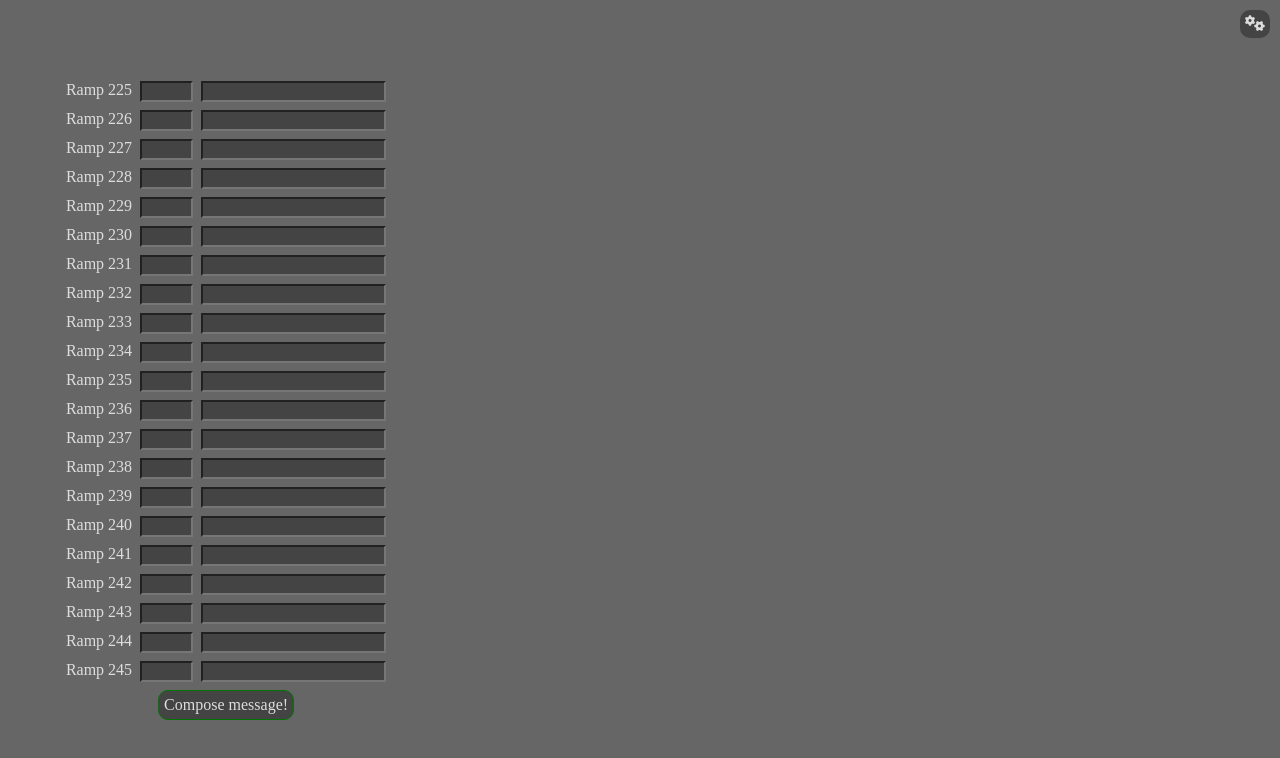
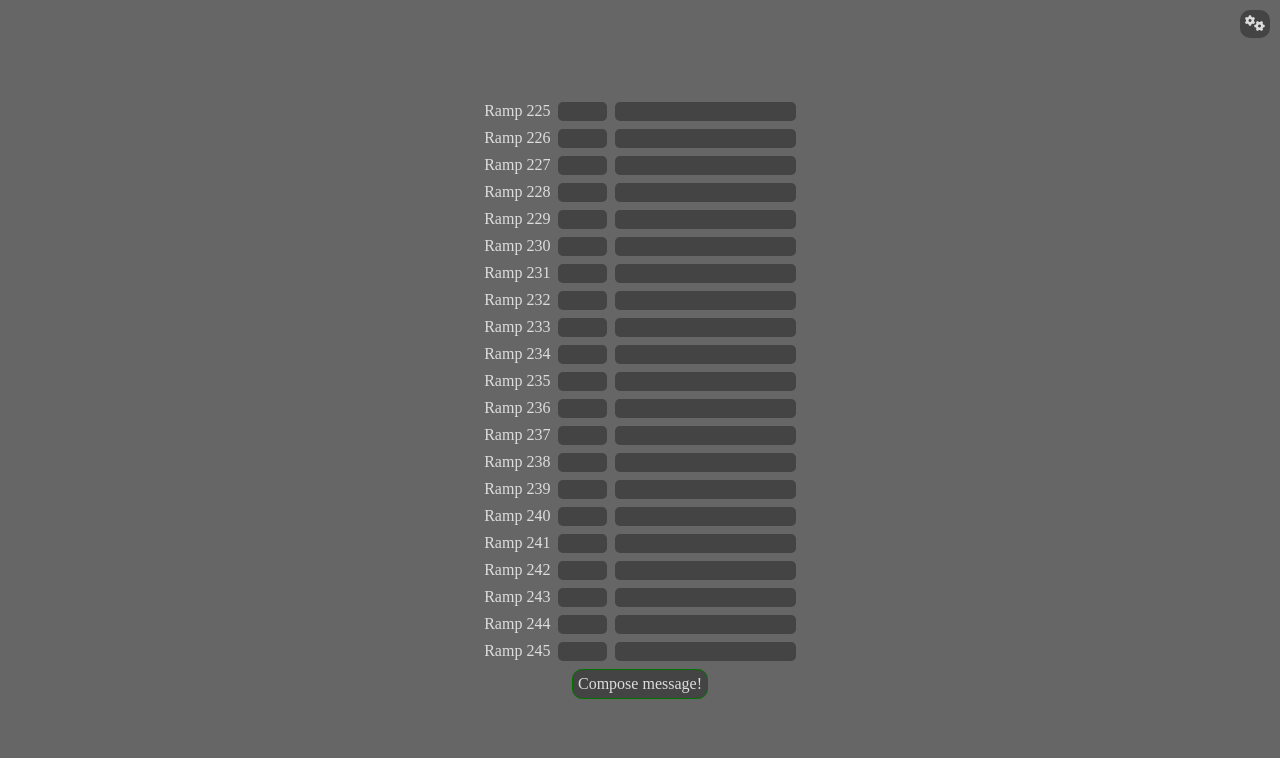
Before and after one commit to Rilivaine/Ark-Helper, a plain HTML site: page index.html in a window 1280 px wide. Drawn offline with Linux system fonts and the light colour scheme.

Commit message:
Add some order

```diff
--- a/index.html
+++ b/index.html
@@ -10,8 +10,11 @@
     body {
       margin: 0px;
       background-color: #666;
-      height: 100dvh;
       color: #dddddd;
+      display: flex;
+      align-items: center;
+      justify-content: center;
+      flex-direction: column;
     }
 
     #container-main,
@@ -34,24 +37,26 @@
 
     .container-number {
       width: 10%;
-      text-align: center;
-      background-color: #444;
-      outline: none;
-      text-transform: uppercase;
-      color: #dddddd;
     }
 
+    .container-number,
     .truck-number {
       text-align: center;
       background-color: #444;
-      outline: none;
       text-transform: uppercase;
       color: #dddddd;
+
+      outline: none;
+      border: none;
+      border-radius: 5px;
+      padding: 2px;
     }
 
     .container-number:focus,
     .truck-number:focus {
-      border: 2px solid red;
+      border: none;
+      border-bottom: 2px solid red;
+      border-width: 1px;
     }
 
     .button {
```
